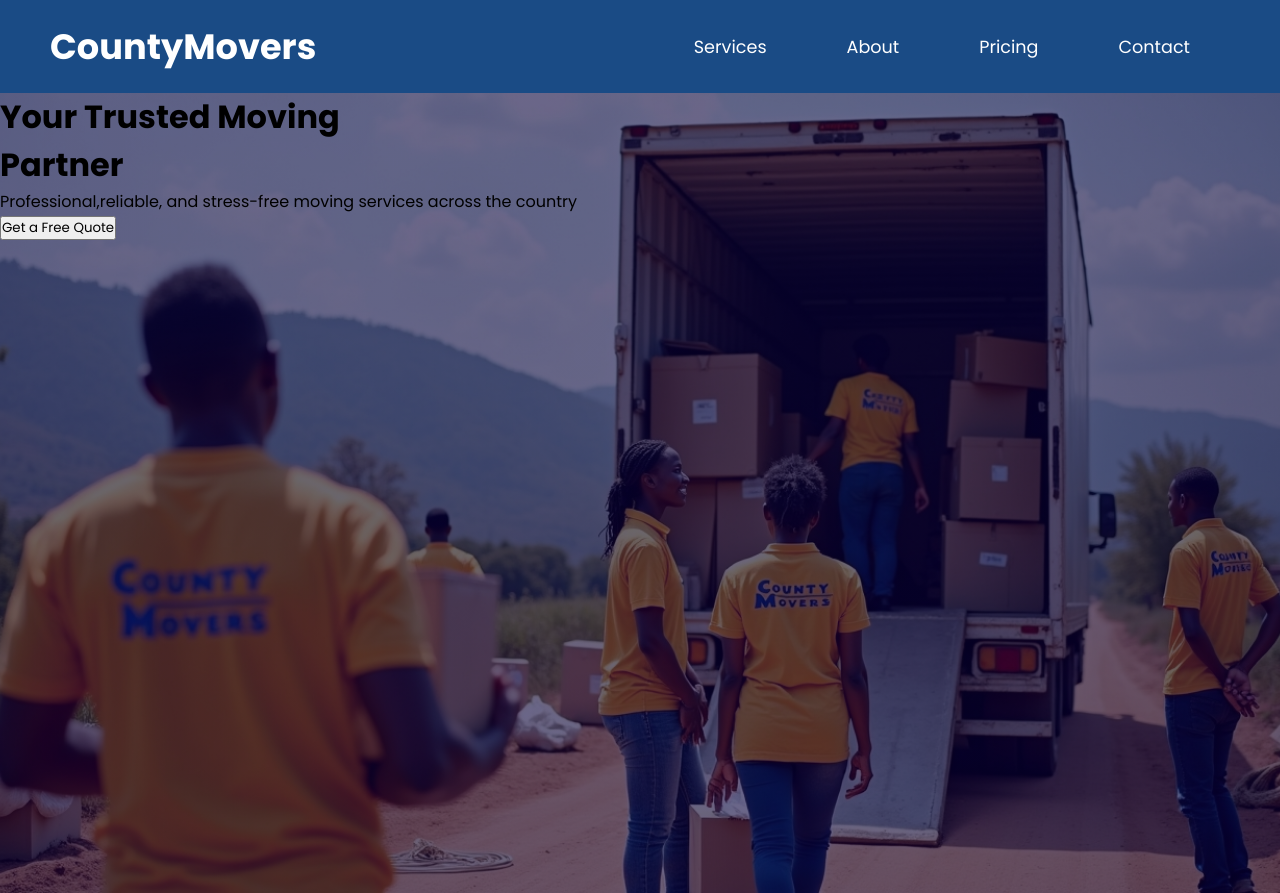
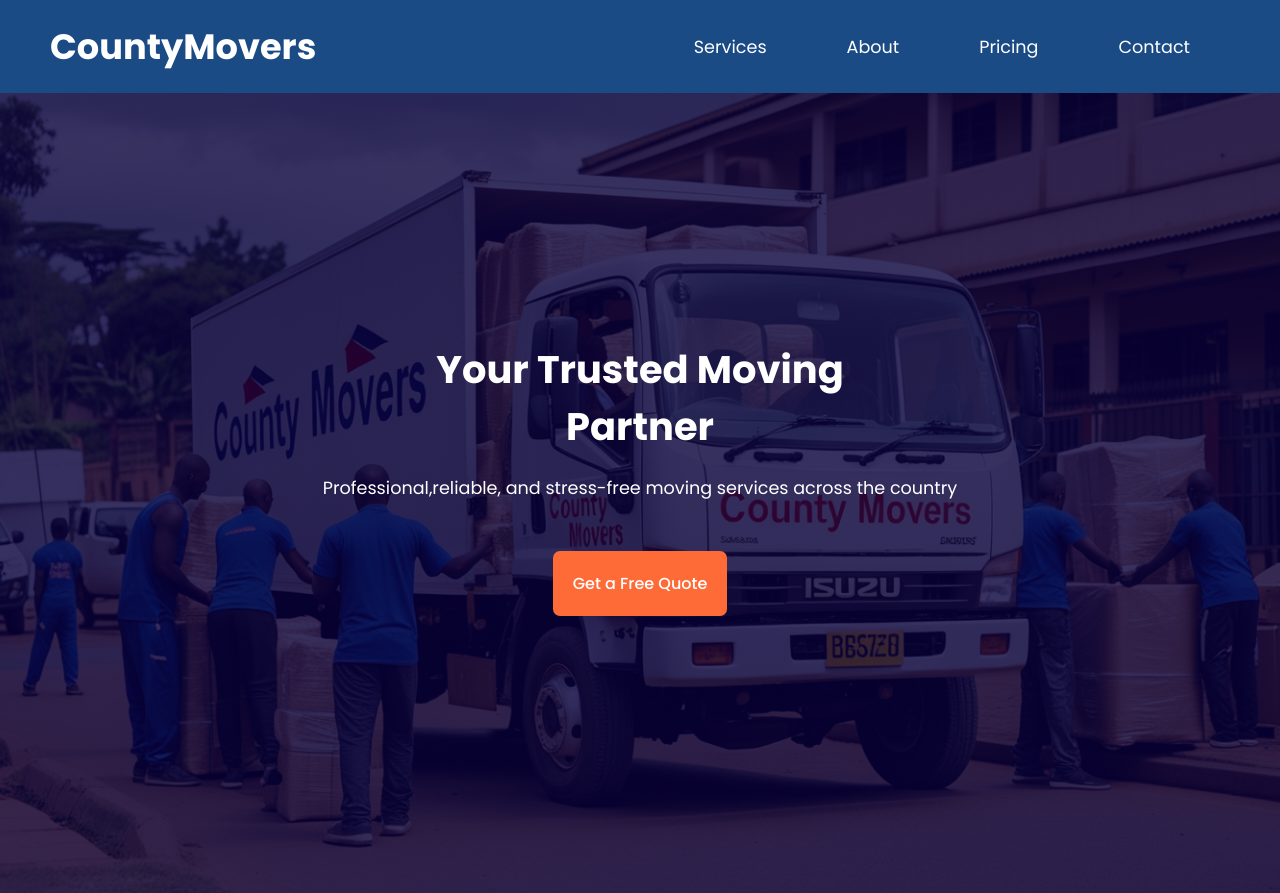
Before and after one commit to networkchaos/CountyMovers, a React (Vite) app in the folder Movers-Landing-Page/: page / in a window 1280 px wide. Built offline with nearby package versions, Linux system fonts and the light colour scheme.

Commit message:
Styled Hero Page

```diff
--- a/Movers-Landing-Page/src/Components/Hero/Hero.css
+++ b/Movers-Landing-Page/src/Components/Hero/Hero.css
@@ -1,8 +1,44 @@
 .hero {
     width: 100%;
     min-height: 100vh;
-    background: linear-gradient(rgba(8,0,58,0.6),rgba(8,0,58,0.6)), url('../../assets/County-Movers.jpeg');
+    background: linear-gradient(rgba(8,0,58,0.8),rgba(8,0,58,0.8)), url('../../assets/County-Movers.jpg');
     background-position: center;
     background-size: cover;
     background-repeat: no-repeat;
+    padding-left: 10%;
+    padding-right: 10%;
+    display: flex;
+    align-items: center;
+    justify-content: center;
 }
+
+.hero-text {
+    text-align: center;
+    color: white;
+}
+
+.hero-text h1{
+    font-size: 2.4rem;
+}
+
+.hero-text p{
+    font-size: 1.1rem;
+    padding: 20px 0px;
+}
+
+.hero-text button{
+    margin: 30px 0px;
+    padding: 20px;
+    background-color: #FE6B37;
+    border: none;
+    border-radius: 7px;
+    color: white;
+    font-size: 1rem;
+    font-weight: 500;
+    cursor: pointer;
+    transition: 0.6s;
+}
+
+.hero-text button:hover{
+    transform: scale(1.1);
+}
--- a/Movers-Landing-Page/src/Components/Navbar/Navbar.css
+++ b/Movers-Landing-Page/src/Components/Navbar/Navbar.css
@@ -8,6 +8,8 @@
     justify-content: space-between;
     padding: 20px 50px;
     z-index: 10;
+    position: sticky;
+    top: 0%;
 }
 
 nav h1{
```
Also changed, not shown: Movers-Landing-Page/src/assets/County-Movers.jpg (added).
